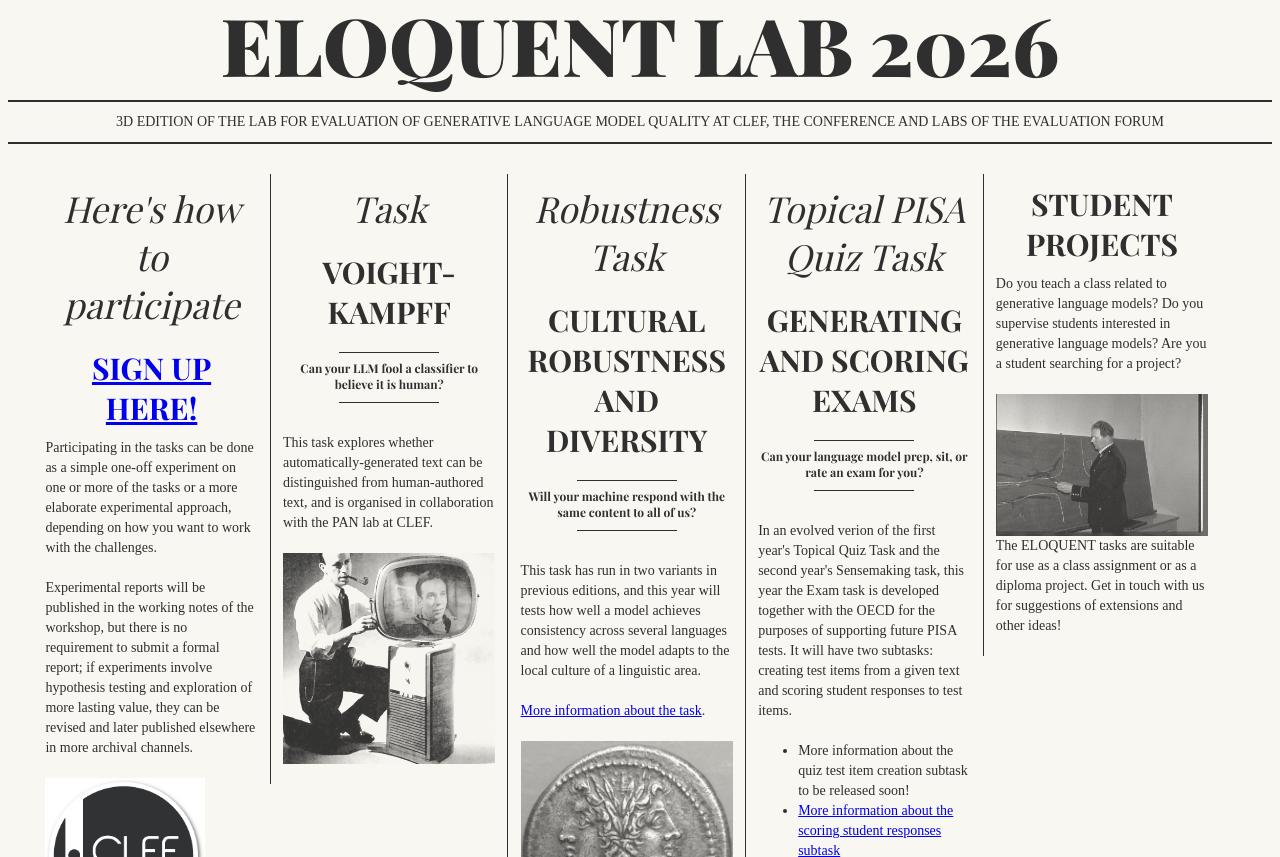
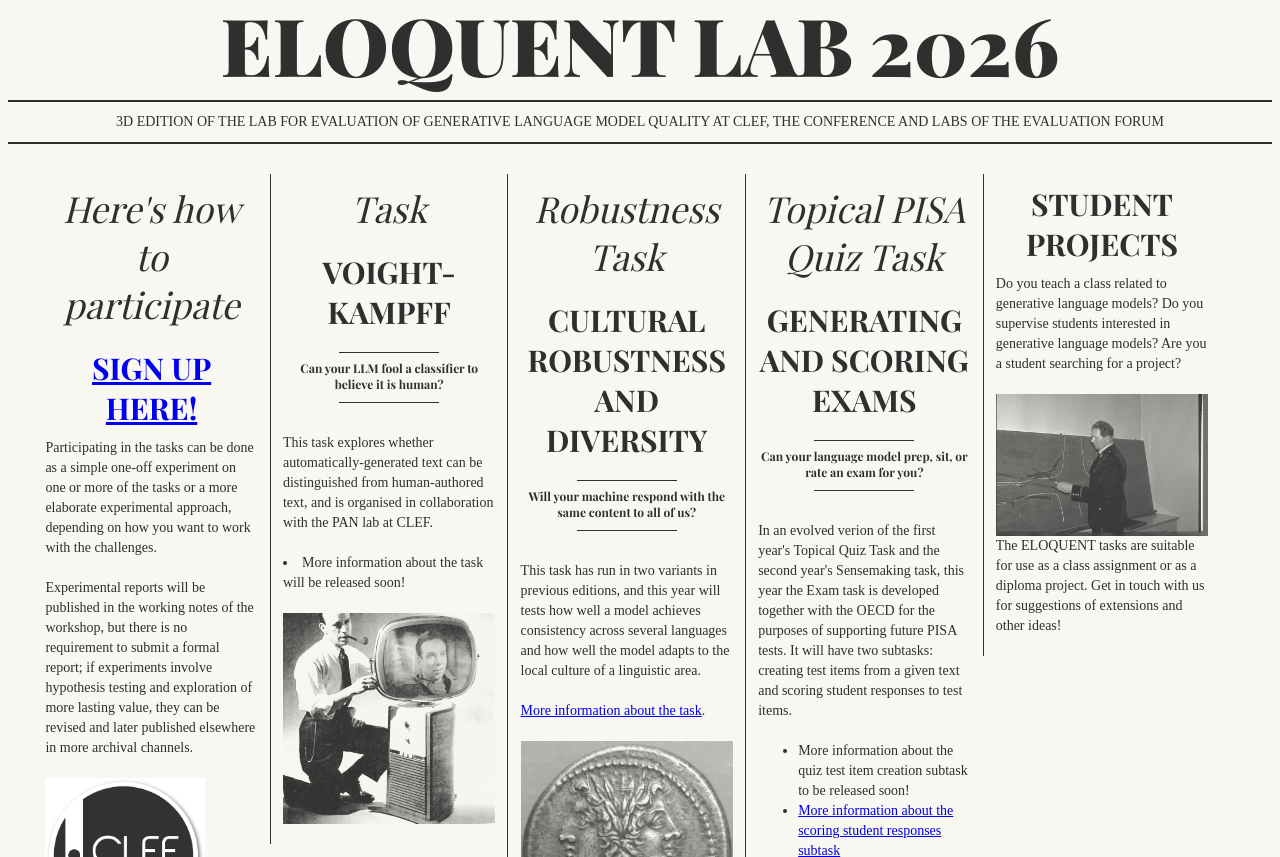
Before and after one commit to eloquent-lab/eloquent-lab.github.io, a Jekyll site: the page index.html, which Jekyll copies as it is, in a window 1280 px wide and 900 px high, cut to the strip 0-857 px from the top of the window. Built offline with Jekyll 4.4.1, drawn with Linux system fonts in a browser that asks for light colours; some web fonts are replaced.

Commit message:
v-k more info

```diff
--- a/index.html
+++ b/index.html
@@ -65,10 +65,14 @@
 	  <p>
 	    This task explores whether automatically-generated text can be distinguished from human-authored text, and is organised in collaboration with the PAN lab at CLEF.
 	  </p>
-<!--			  <p>
-	    <a href="task-voight-kampff/">More information about the task</a>.
-	  </p>
+	  <p>
+	    <li>
+	    More information about the task will be released soon!
+	    </li>
+	    <!--	    <a href="task-voight-kampff/">More information about the task</a>.
 -->
+	    </p>
+
 	  <p>
 	      <img class="media" src="pix/terminal.png" alt="part human, part machine">
 	  </p>
@@ -88,6 +92,7 @@
 	    This task has run in two variants in previous editions, and this year will tests how well a model achieves consistency across several languages and how well the model adapts to the local culture of a linguistic area.
 	  </p>
 	  <p>
+
 	    <a href="task-cultural-robustness/">More information about the task</a>.
 	  </p>
 	  <p>
```
